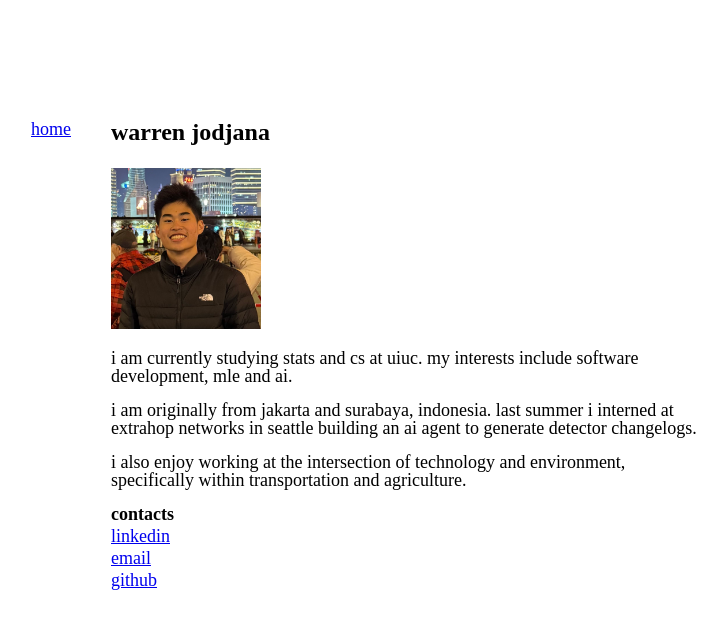
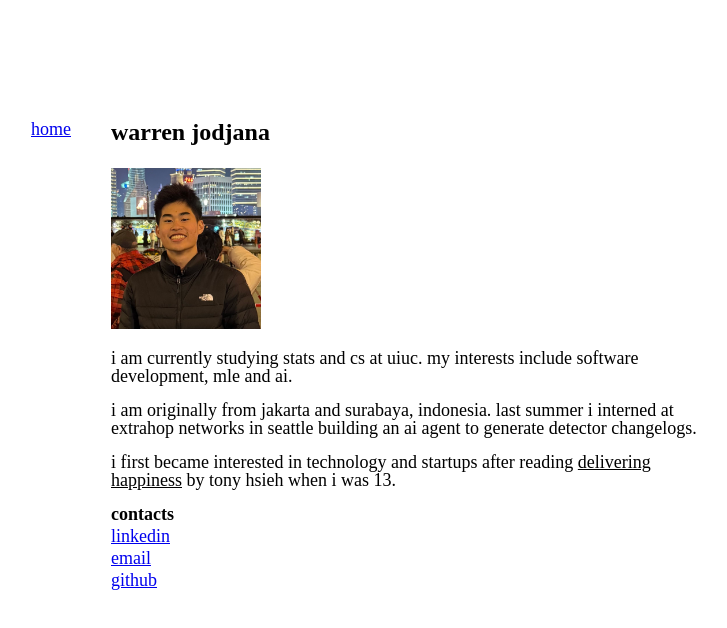
Before and after one commit to wrjodjana/wrjodjana.com, a Next.js app: page / in a window 1280 px wide. Shown: the top 628 px of the page, without its empty margins (357-1084 px from the left). Built offline with nearby package versions, Linux system fonts and the light colour scheme.

Commit message:
changed last para

```diff
--- a/app/page.tsx
+++ b/app/page.tsx
@@ -17,7 +17,13 @@ export default function Home() {
 
             <p className="mb-4 leading-none">i am currently studying stats and cs at uiuc. my interests include software development, mle and ai.</p>
             <p className="mb-4 leading-none">i am originally from jakarta and surabaya, indonesia. last summer i interned at extrahop networks in seattle building an ai agent to generate detector changelogs.</p>
-            <p className="mb-4 leading-none">i also enjoy working at the intersection of technology and environment, specifically within transportation and agriculture.</p>
+            <p className="mb-4 leading-none">
+              i first became interested in technology and startups after reading{" "}
+              <a href="https://en.wikipedia.org/wiki/Delivering_Happiness" style={{ textDecoration: "underline" }}>
+                delivering happiness
+              </a>{" "}
+              by tony hsieh when i was 13.
+            </p>
 
             <h2 className="text-[18px] font-bold mt-0 mb-1 leading-none">contacts</h2>
             <div className="mt-1 mb-4">
```
